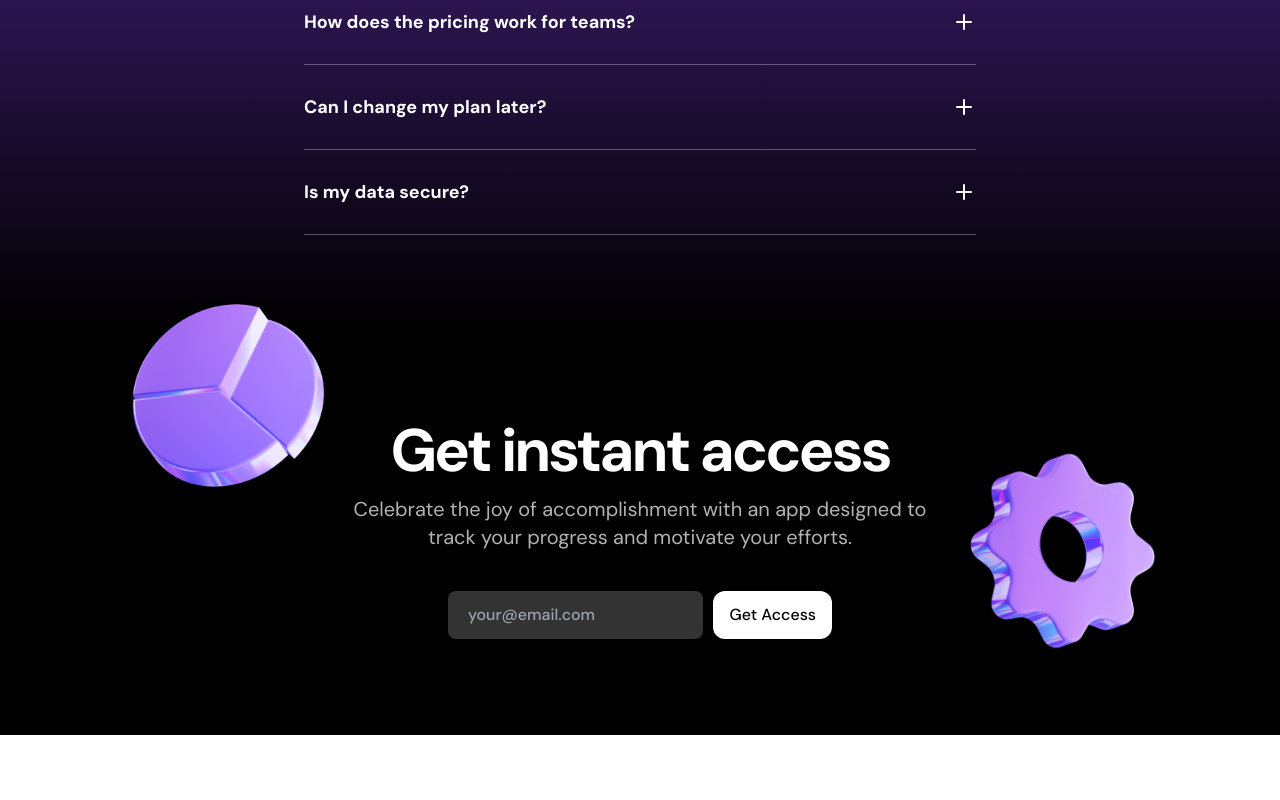
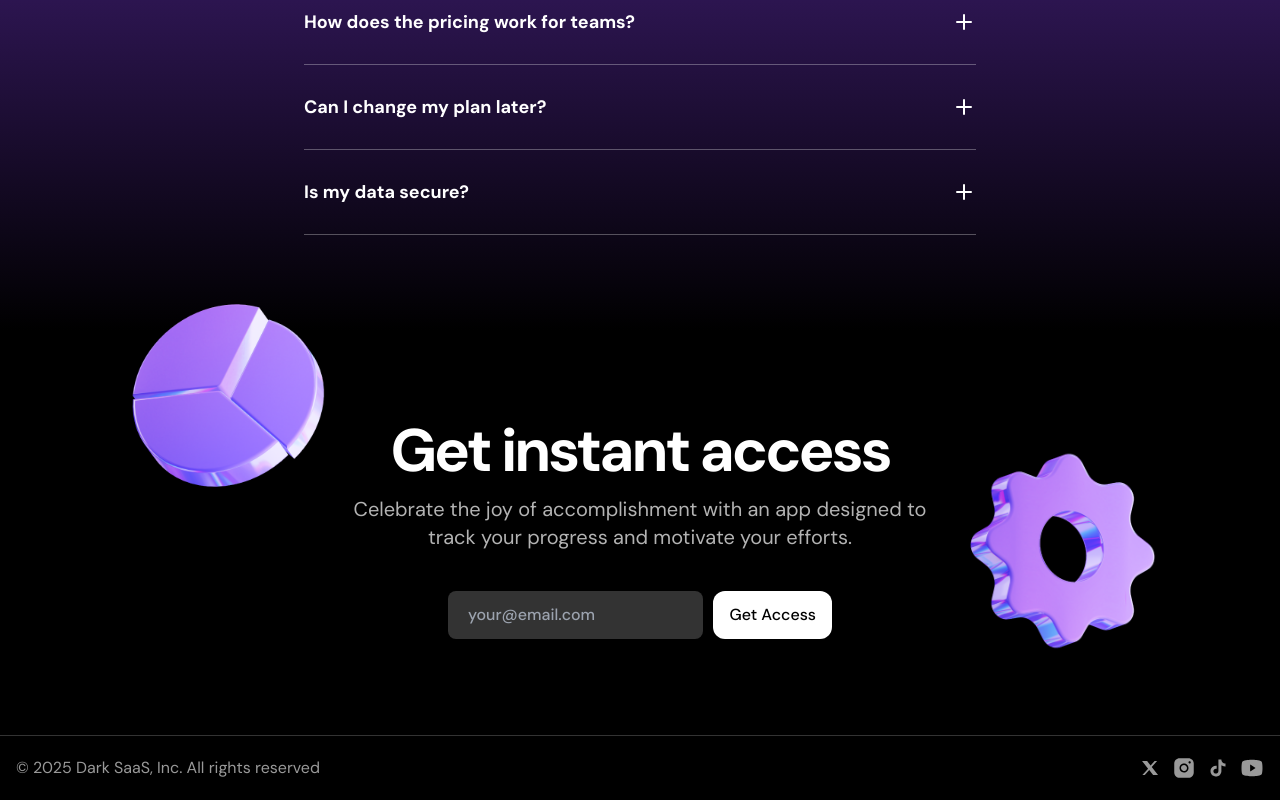
Before and after one commit to Ashmin-Bhujel/dark-saas-landing-page, a Next.js app: page / in a window 1280 px wide. Shown: the part 3235-4035 px from the top of the page. Before the commit the page ends 3970 px from the top, so only its background shows below. Built offline with nearby package versions, Linux system fonts and the light colour scheme.

Commit message:
feat: footer section

```diff
--- a/src/app/page.tsx
+++ b/src/app/page.tsx
@@ -2,6 +2,7 @@ import Banner from "@/components/banner";
 import CallToAction from "@/components/call-to-action";
 import FAQs from "@/components/faqs";
 import Features from "@/components/features";
+import Footer from "@/components/footer";
 import Hero from "@/components/hero";
 import LogoTicker from "@/components/logo-ticker";
 import Navbar from "@/components/navbar";
@@ -19,6 +20,7 @@ export default function Home() {
         <ProductShowcase />
         <FAQs />
         <CallToAction />
+        <Footer />
       </main>
     </>
   );
--- /dev/null
+++ b/src/components/footer.tsx
@@ -0,0 +1,66 @@
+import Insta from "@/assets/icons/insta";
+import Tiktok from "@/assets/icons/tiktok";
+import XSocial from "@/assets/icons/x-social";
+import Youtube from "@/assets/icons/youtube";
+import Link from "next/link";
+import { ReactNode } from "react";
+
+interface FooterNavLink {
+  icon: ReactNode;
+  href: string;
+}
+
+const footerNavLinks: FooterNavLink[] = [
+  {
+    icon: <XSocial />,
+    href: "/",
+  },
+  {
+    icon: <Insta />,
+    href: "/",
+  },
+  {
+    icon: <Tiktok />,
+    href: "/",
+  },
+  {
+    icon: <Youtube />,
+    href: "/",
+  },
+];
+
+function FooterNavLink({ icon, href }: FooterNavLink) {
+  return (
+    <Link
+      href={href}
+      className="transition-colors duration-200 hover:text-white"
+    >
+      {icon}
+    </Link>
+  );
+}
+
+export default function Footer() {
+  return (
+    <footer className="border-t border-white/20 bg-black px-4 py-5 text-white/60">
+      <div className="container mx-auto flex flex-col items-center justify-between gap-4 sm:flex-row">
+        {/* Footer content */}
+        <p>&copy; 2025 Dark SaaS, Inc. All rights reserved</p>
+
+        {/* Footer navlinks */}
+        <nav>
+          <ul className="flex items-center gap-2.5">
+            {footerNavLinks.map((footerNavLink, id) => (
+              <li key={`${id} - ${footerNavLink.href}`}>
+                <FooterNavLink
+                  href={footerNavLink.href}
+                  icon={footerNavLink.icon}
+                />
+              </li>
+            ))}
+          </ul>
+        </nav>
+      </div>
+    </footer>
+  );
+}
```
